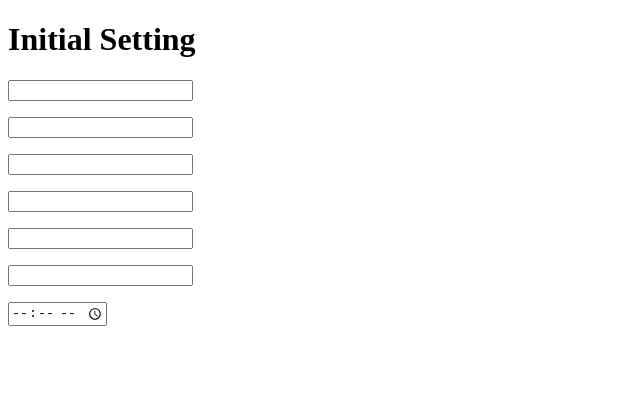
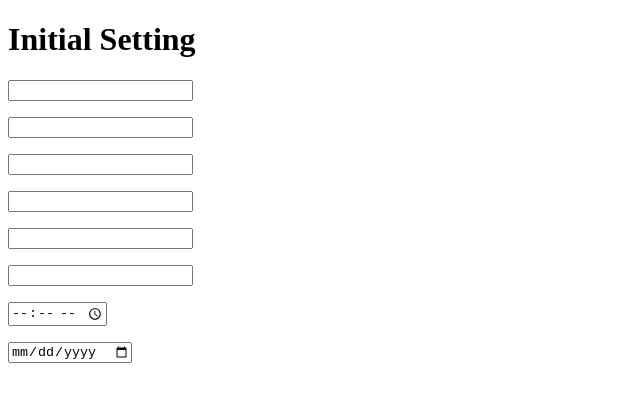
Before and after one commit to YAPP-Github/20th-ALL-Rounder-Team-1-Web, a React app: page / in a window 1280 px wide. Shown: the top 402 px of the page, without its empty margins (0-640 px from the left). Built offline with nearby package versions, Linux system fonts and the light colour scheme.

Commit message:
:sparkles: 기간 Input 추가

```diff
--- a/src/App.tsx
+++ b/src/App.tsx
@@ -13,6 +13,7 @@ const App = () => {
       <Input type="retypedPassword" typedPassword={currentPassword} />
       <Input type="planTitle" />
       <Input type="time" />
+      <Input type="date" />
     </div>
   );
 };
--- a/src/components/common/Input.tsx
+++ b/src/components/common/Input.tsx
@@ -7,7 +7,8 @@ type InputType =
   | 'password'
   | 'retypedPassword'
   | 'planTitle'
-  | 'time';
+  | 'time'
+  | 'date';
 
 interface IProps {
   type: InputType;
@@ -32,6 +33,7 @@ export const Input = ({
     retypedPassword: '',
     planTitle: '',
     time: '',
+    date: '',
   });
   const [message, setMessage] = useState({
     email: '',
@@ -41,6 +43,7 @@ export const Input = ({
     retypedPassword: '',
     planTitle: '',
     time: '',
+    date: '',
   });
 
   const checkEmail = () => {
@@ -132,10 +135,6 @@ export const Input = ({
       return setMessage({ ...message, planTitle: '일정명은 최대 10자 입니다.' });
     }
     return setMessage({ ...message, planTitle: '' });
-  };
-
-  const checkTime = () => {
-    const currentInput = inputValue['time'];
   };
 
   const checkInput = () => {
@@ -244,14 +243,14 @@ export const Input = ({
       )}
       {type === 'time' && (
         <>
-          <input
-            onChange={(event) => onChange('time', event)}
-            type="time"
-            name="time"
-            id="time"
-            maxLength={4}
-          />
+          <input onChange={(event) => onChange('time', event)} type="time" name="time" id="time" />
           <p>{message['time']}</p>
+        </>
+      )}
+      {type === 'date' && (
+        <>
+          <input onChange={(event) => onChange('date', event)} type="date" name="date" id="date" />
+          <p>{message['date']}</p>
         </>
       )}
     </>
```
